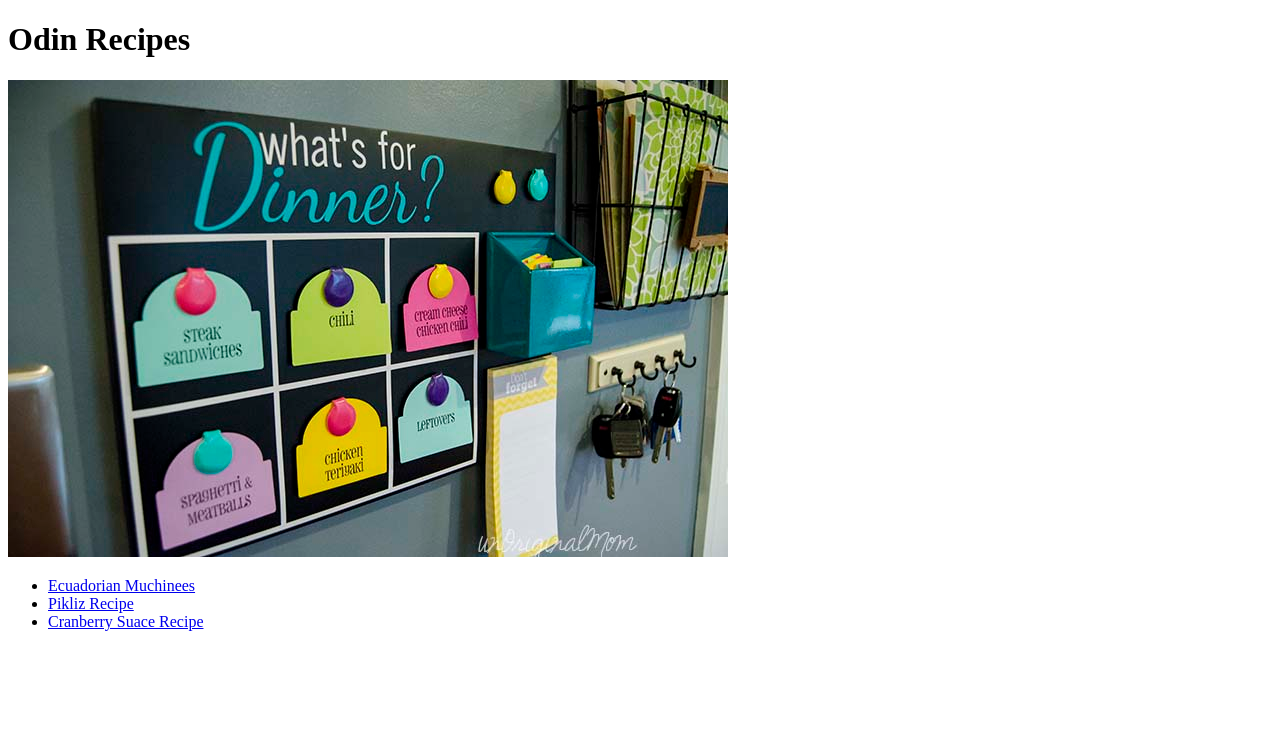
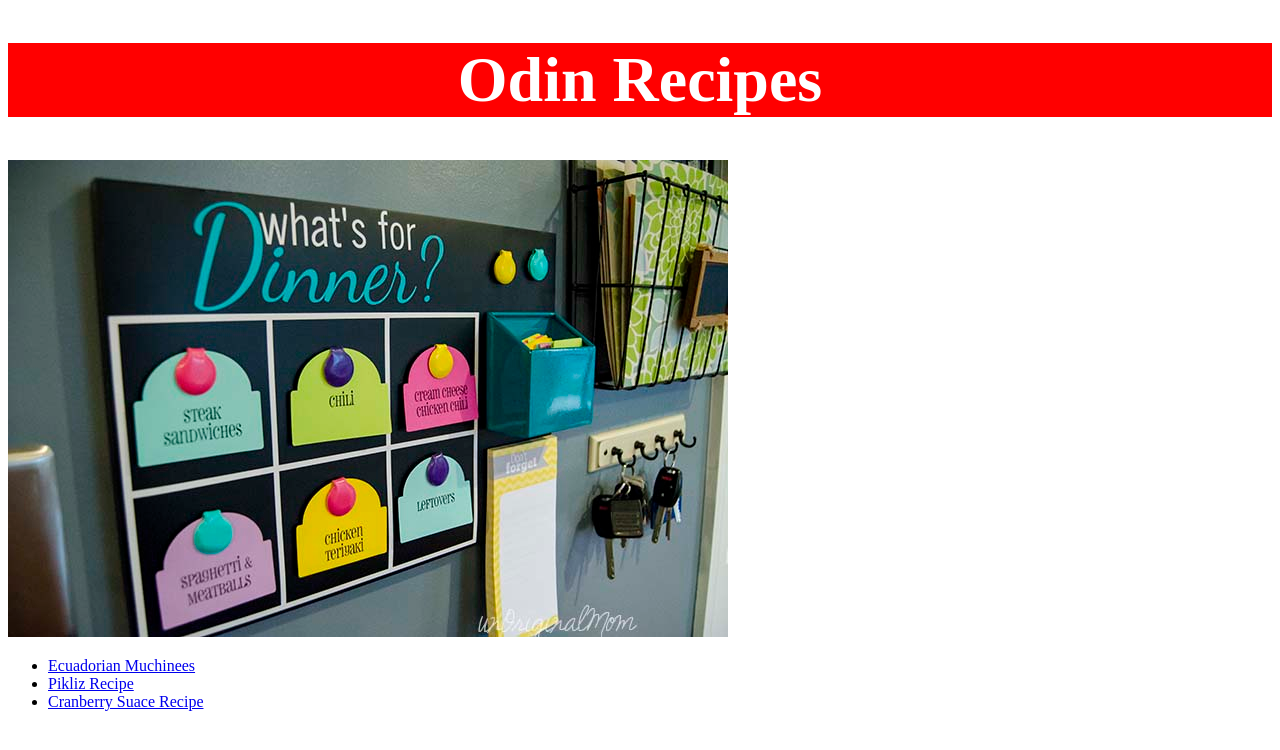
Before and after one commit to antoni0alvarad0/odin-recipes, a plain HTML site: page index.html in a window 1280 px wide. Drawn offline with Linux system fonts and the light colour scheme; files that its build step writes are made by us from their sources; files whose address does not match are found by name.

Commit message:
Added external stylesheet

```diff
--- a/index.html
+++ b/index.html
@@ -1,15 +1,19 @@
 <!DOCTYPE html>
 <html lang="en">
     <meta charset="UTF-8">
+    <link rel="stylesheet" href="/Users/antonioalvarado/repos/odin-recipes/pages/css/stylesheet.css">
     <title>Odin Recipes</title>
 
     <body>
+        <div>
             <h1>Odin Recipes</h1>
+        </div>
         <img src="/Users/antonioalvarado/repos/odin-recipes/pages/img/dinner.jpg" alt="An image with a blackboard stating <em>What's for dinner?</e>">
 
             <br>
         <!--<video src="/Users/antonioalvarado/repos/odin-recipes/pages/img/img.gif">
             This video may not play.</video>-->
+
                 <ul>
                     <li><a href="recipes/muchines.html">Ecuadorian Muchinees</a></li>
                     <li><a href="recipes/pikliz.html">Pikliz Recipe</a></li>
--- /dev/null
+++ b/pages/css/stylesheet.css
@@ -0,0 +1,7 @@
+div{
+    color: #fff;
+    background-color: #ff0000;
+    font-size: 32px;
+   text-align: center;
+    font-weight: 700;
+}
```
Lines whose indentation alone changed are shown as unchanged.
